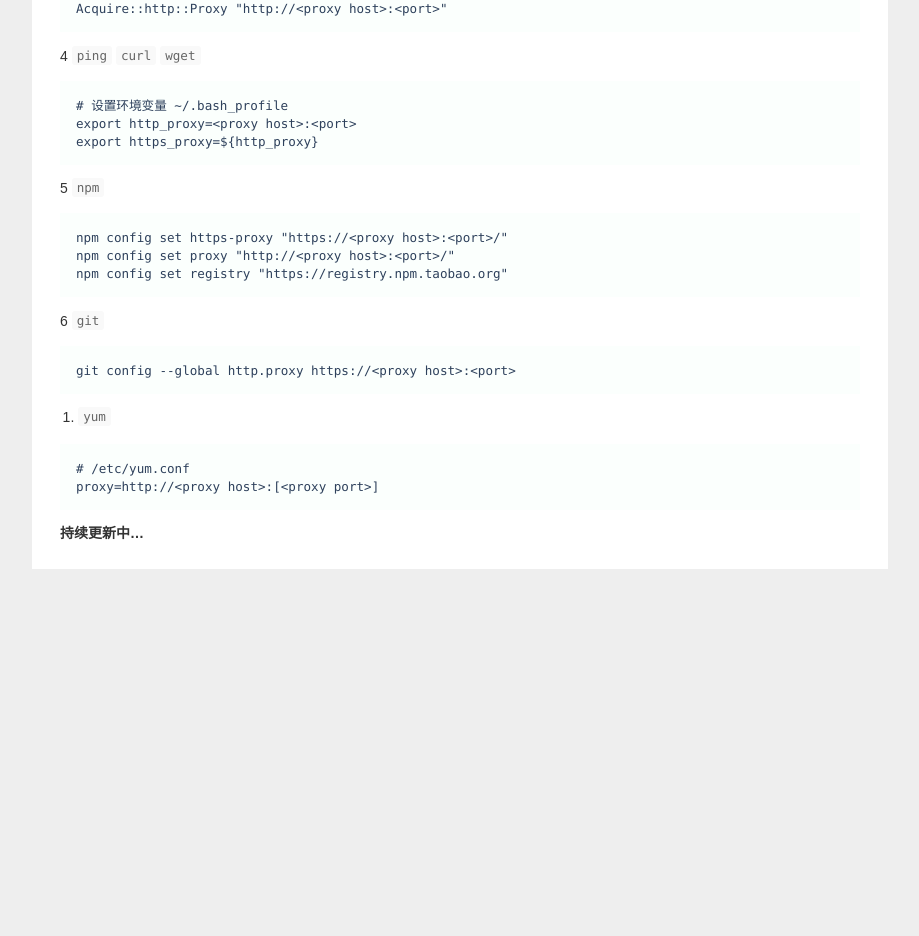
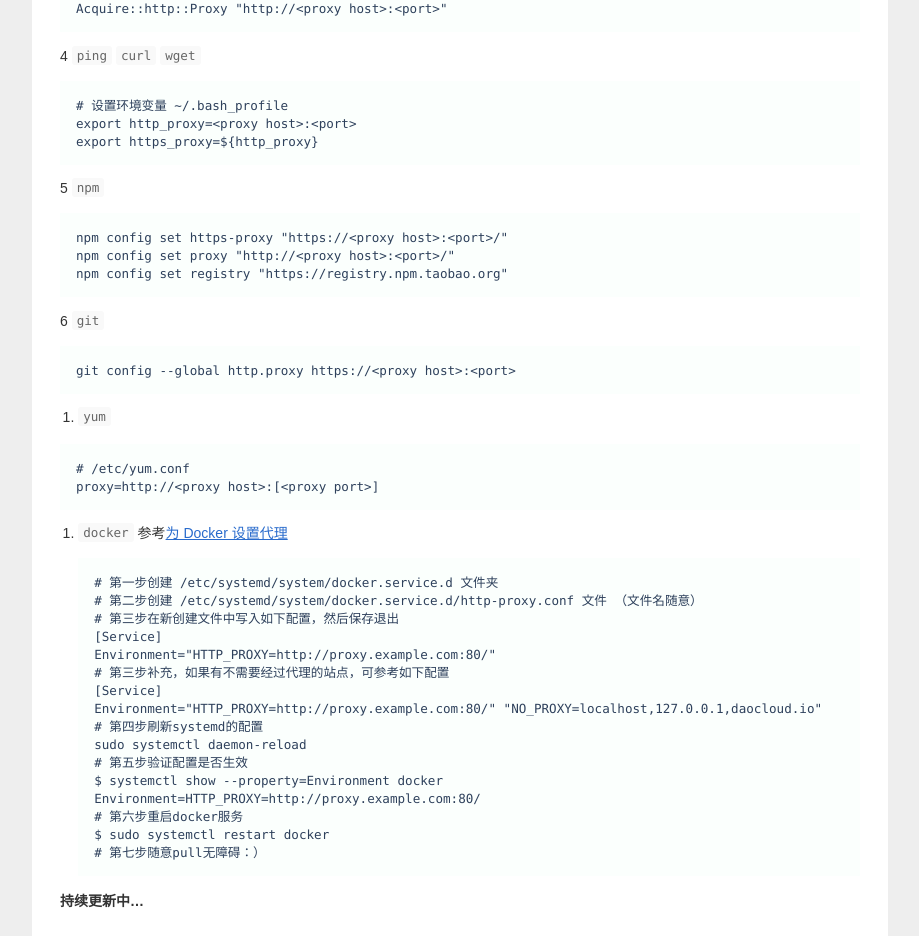
Before and after one commit to ldjhust/ldjhust.github.io, a Jekyll site: the page built from _posts/2017-07-12-set-network-proxy.markdown, in a window 1280 px wide. Shown: the part 847-1783 px from the top of the page, without its empty margins (180-1099 px from the left). Built offline with Jekyll 4.4.1, drawn with Linux system fonts in a browser that asks for light colours; nearby versions of some CDN libraries; comment, search, counter and statistics services are not loaded; before the commit the page ends 1416 px from its top, so only the background shows below that.

Commit message:
Update 2017-07-12-set-network-proxy.markdown
Add docker proxy 设置

````diff
--- a/_posts/2017-07-12-set-network-proxy.markdown
+++ b/_posts/2017-07-12-set-network-proxy.markdown
@@ -63,4 +63,25 @@ git config --global http.proxy https://<proxy host>:<port>
 proxy=http://<proxy host>:[<proxy port>]
 ```
 
+8. `docker`
+参考[为 Docker 设置代理](http://www.jianshu.com/p/26d0ebd86673)
+```
+# 第一步创建 /etc/systemd/system/docker.service.d 文件夹
+# 第二步创建 /etc/systemd/system/docker.service.d/http-proxy.conf 文件 （文件名随意）
+# 第三步在新创建文件中写入如下配置，然后保存退出
+[Service]
+Environment="HTTP_PROXY=http://proxy.example.com:80/"
+# 第三步补充，如果有不需要经过代理的站点，可参考如下配置
+[Service]
+Environment="HTTP_PROXY=http://proxy.example.com:80/" "NO_PROXY=localhost,127.0.0.1,daocloud.io"
+# 第四步刷新systemd的配置
+sudo systemctl daemon-reload
+# 第五步验证配置是否生效
+$ systemctl show --property=Environment docker
+Environment=HTTP_PROXY=http://proxy.example.com:80/
+# 第六步重启docker服务
+$ sudo systemctl restart docker
+# 第七步随意pull无障碍：）
+```
+
 **持续更新中...**
````
